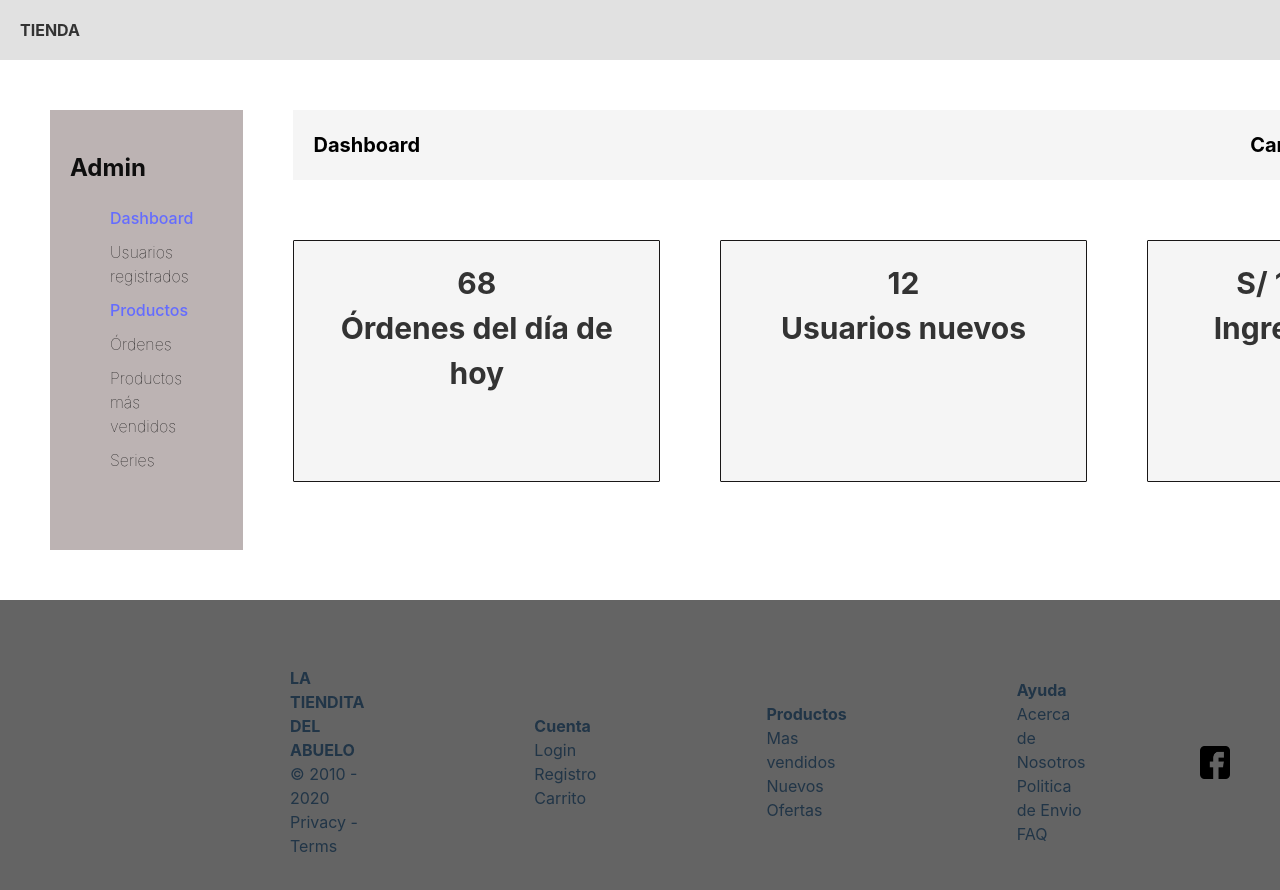
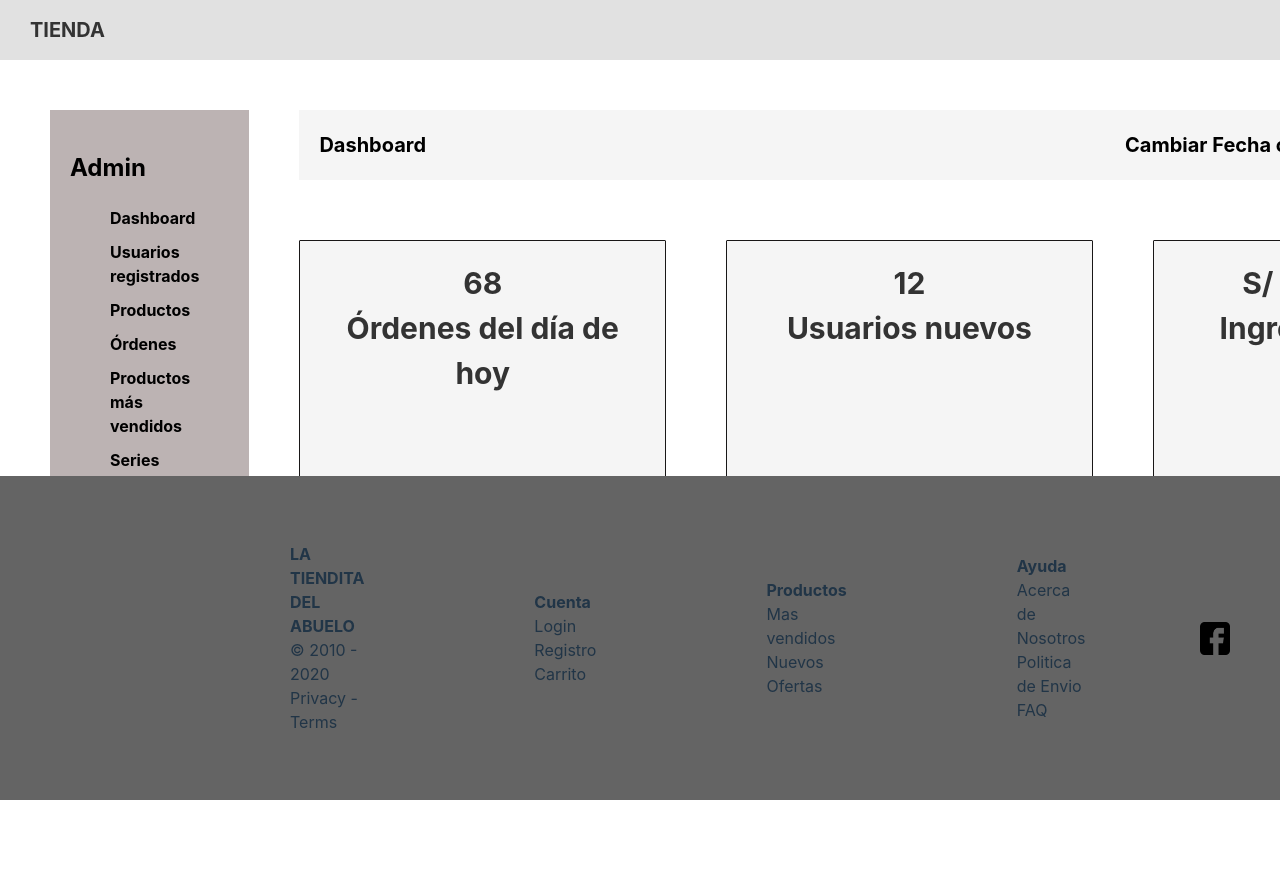
Before and after one commit to Complix20/testeo, a React (Vite) app: page / in a window 1280 px wide. Shown: the top 890 px of the page. After the commit the page ends 800 px from the top, so only its background shows below. Built offline with nearby package versions, Linux system fonts and the light colour scheme.

Commit message:
dashboard completo cre

```diff
--- a/src/Componentes/Dashboard.jsx
+++ b/src/Componentes/Dashboard.jsx
@@ -1,14 +1,22 @@
 // src/Componentes/Dashboard.jsx
-import React from 'react';
 import './Styles/Dashboard.css';
+import React, { useState } from 'react';
 
 function Dashboard() {
+  const [selectedDate, setSelectedDate] = useState('');
+
+  const handleDateChange = (event) => {
+    setSelectedDate(event.target.value);
+  };
   return (
 
     <div className="Dashboard">
       <div className="Cabecita">
         <div>Dashboard</div>
-        <div className="ChangeDate">Cambiar Fecha o Periodo</div>
+        <div className="ChangeDate">
+          Cambiar Fecha o Periodo:
+          <input type="date" value={selectedDate} onChange={handleDateChange} />
+          </div>
       </div>
       <div className="Statistics">
         <div className="StatItem">68 <br /> Órdenes del día de hoy</div>
--- a/src/Componentes/Styles/Footer.css
+++ b/src/Componentes/Styles/Footer.css
@@ -4,8 +4,9 @@ footer{
     display: flex;
     align-items: center;
     padding: 50px;
-
-
+    position: fixed;
+    bottom: 0;
+    width: 100%;
   }
 
 
--- a/src/Componentes/Styles/Header.css
+++ b/src/Componentes/Styles/Header.css
@@ -8,9 +8,12 @@ header{
     font-weight: bold;
     color: #333;
     height: 60px; /* Ajusta esto según tus necesidades */
-    padding-left: 20px;
+
+
+
 }
 
-header ul{
-    display: flex;
-  }
+.tienda-text{
+    padding-left: 30px;
+    font-size: 20px;
+}
--- a/src/Componentes/Styles/Sidebar.css
+++ b/src/Componentes/Styles/Sidebar.css
@@ -2,14 +2,20 @@
 
 .App-sidebar {
     background-color: #bcb3b3; /* Ajusta este valor según tus necesidades */
-    color: #0e0e0e; /* Ajusta este valor según tus necesidades */
+    color: black; /* Ajusta este valor según tus necesidades */
     width: 200px; /* Ajusta este valor según tus necesidades */
     height: 50vh; /* Asegúrate de que tu barra lateral ocupe toda la altura de la vista del navegador */
     padding: 20px; /* Ajusta este valor según tus necesidades */
     margin: 50px 0px 50px 50px;
   }
 
-  .App-sidebar li {
-  font-weight:lighter;
+.App-sidebar li {
+  font-weight:bold;
   margin-bottom: 10px ;
 }
+
+.App-sidebar a {
+  color: black; /* Cambia este valor al color deseado */
+  text-decoration: none; /* Esto eliminará la subrayado de los enlaces */
+  font-weight: bold;
+}
```
